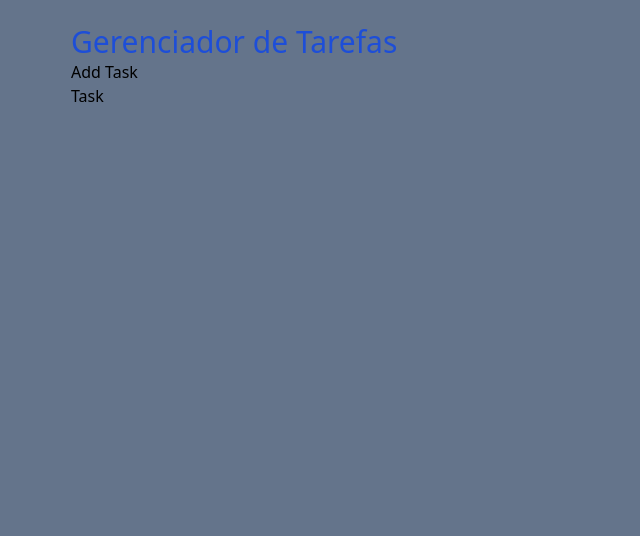
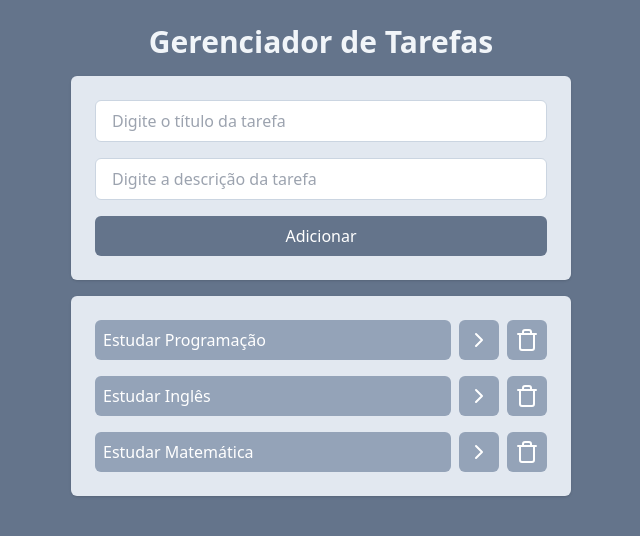
Before and after one commit to theyloralbuquerque/task-manager-react, a React (Vite) app: page / in a window 1280 px wide. Shown: the top 536 px of the page, without its empty margins (319-959 px from the left). Built offline with nearby package versions, Linux system fonts and the light colour scheme.

Commit message:
feat: creating the logic of App.jsx and Task.jsx

```diff
--- a/eslint.config.js
+++ b/eslint.config.js
@@ -29,6 +29,7 @@ export default [
       ...react.configs['jsx-runtime'].rules,
       ...reactHooks.configs.recommended.rules,
       'react/jsx-no-target-blank': 'off',
+      'react/prop-types': 'off',
       'react-refresh/only-export-components': [
         'warn',
         { allowConstantExport: true },
--- a/package.json
+++ b/package.json
@@ -10,6 +10,7 @@
     "preview": "vite preview"
   },
   "dependencies": {
+    "lucide-react": "^0.435.0",
     "react": "^18.3.1",
     "react-dom": "^18.3.1"
   },
--- a/src/App.jsx
+++ b/src/App.jsx
@@ -2,16 +2,69 @@
 import './App.css'
 import Tasks from './components/Tasks'
 import AddTask from './components/AddTask'
+import { useState } from 'react'
 
 function App() {
+  const [tasks, setTasks] = useState([{
+      id: 1,
+      title: 'Estudar Programação',
+      description: 'Estudar programação para se tornar um dev full stack',
+      is_completed: false
+    },
+    {
+      id: 2,
+      title: 'Estudar Inglês',
+      description: 'Estudar inglês para se tornar fluente',
+      is_completed: false
+    },
+    {
+      id: 3,
+      title: 'Estudar Matemática',
+      description: 'Estudar matemática para se tornar um dev full stack',
+      is_completed: false
+    },
+  ])
+
+  function onAddTaskClick(title, description) {
+    const ultimo_elemento_array = tasks[tasks.length - 1];
+
+    const new_task = {
+      id: ultimo_elemento_array.id + 1,
+      title,
+      description,
+      is_completed: false
+    };
+
+    setTasks([...tasks, new_task]);
+  }
+
+  function onTaskClick(task_id) {
+    const new_tasks = tasks.map(task => {
+
+      // Preciso atualizar essa tarefa
+      if (task.id == task_id) {
+        return {...task, is_completed: !task.is_completed};
+      }
+
+      // Não preciso atualizar essa tarefa
+      return task;
+    })
+
+    setTasks(new_tasks)
+  }
+
+  function onDeleteTaskClick(task_id) {
+    const new_tasks = tasks.filter(task => task.id !== task_id);
+
+    setTasks(new_tasks);
+  }
 
   return (
     <div className='w-screen h-screen bg-slate-500 flex justify-center p-6'>
-      <div className='w-[500px]'>
-        <h1 className="text-blue-700 text-3xl">Gerenciador de Tarefas</h1>
-        <AddTask />
-        <Tasks />
-
+      <div className='w-[500px] space-y-4'>
+        <h1 className="text-slate-100 text-3xl font-bold text-center">Gerenciador de Tarefas</h1>
+        <AddTask onAddTaskClick={onAddTaskClick} />
+        <Tasks tasks={tasks}  onTaskClick={onTaskClick} onDeleteTaskClick={onDeleteTaskClick} />
       </div>
     </div>
   )
--- a/src/components/AddTask.jsx
+++ b/src/components/AddTask.jsx
@@ -1,5 +1,38 @@
-function AddTask() {
-    return <h1>Add Task</h1>
+import { useState } from "react";
+
+function AddTask({ onAddTaskClick }) {
+    const [title, setTitle] = useState('');
+    const [description, setDescription] = useState('');
+
+    return (
+        <div className="space-y-4 p-6 bg-slate-200 rounded-md shadow flex flex-col">
+            <input
+                type="text"
+                placeholder="Digite o título da tarefa"
+                className="border border-slate-300 outline-slate-400 px-4 py-2 rounded-md"
+                value={title}
+                onChange={(event) => setTitle(event.target.value)}
+            />
+            <input
+                type="text"
+                placeholder="Digite a descrição da tarefa"
+                className="border border-slate-300 outline-slate-400 px-4 py-2 rounded-md"
+                value={description}
+                onChange={(event) => setDescription(event.target.value)}
+            />
+            <button onClick={() => {
+                    if (!title.trim() || !description.trim()) {
+                        return alert('Preencha o título e a descrição da tarefa.');
+                    }
+                    onAddTaskClick(title, description)
+                    setTitle('');
+                    setDescription('');
+                }}
+                className="bg-slate-500 text-white px-4 py-2 rounded-md font-medium">
+                Adicionar
+            </button>
+        </div>
+    )
 }
 
 export default AddTask;
--- a/src/components/Tasks.jsx
+++ b/src/components/Tasks.jsx
@@ -1,5 +1,28 @@
-function Tasks() {
-    return <h1>Task</h1>
+import { ChevronRight, Trash } from "lucide-react";
+
+function Tasks({tasks, onTaskClick, onDeleteTaskClick}) {
+
+    return (
+        <ul className="space-y-4 p-6 bg-slate-200 rounded-md shadow">
+            {tasks.map((task) => (
+                <li key={task.id} className="flex gap-2">
+                    <button onClick={() => onTaskClick(task.id)}
+                        className={`bg-slate-400 text-left w-full text-white p-2 rounded-md ${task.is_completed &&'line-through'}`}
+                    >
+                        {task.title}
+                    </button>
+                    <button className="bg-slate-400 p-2 rounded-md text-white">
+                        <ChevronRight/>
+                    </button>
+                    <button onClick={() => onDeleteTaskClick(task.id)}
+                        className="bg-slate-400 p-2 rounded-md text-white"
+                    >
+                        <Trash />
+                    </button>
+                </li>
+            ))}
+        </ul>
+    );
 }
 
 export default Tasks;
```
Also changed, not shown: 1 other file (tests, documents, lock files or other folders).
